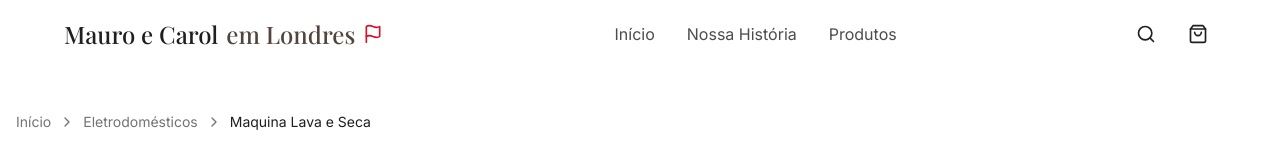
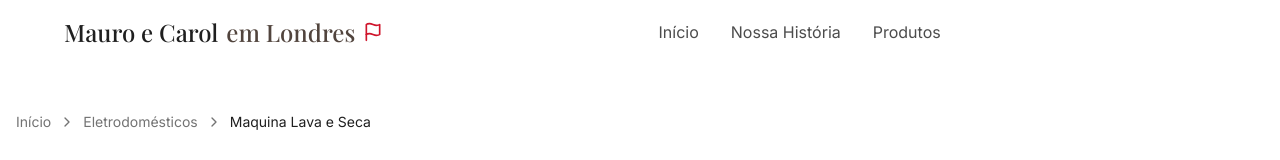
Before and after one commit to Modernize-se/vendas-mauro-carol, a React (Vite) app: page /product/1 in a window 1280 px wide. Shown: the top 160 px of the page. Built offline with nearby package versions, Linux system fonts and the light colour scheme.

Commit message:
Remove header icons
Removes the shopping bag and search icons from the header.

```diff
--- a/src/components/Header.tsx
+++ b/src/components/Header.tsx
@@ -1,13 +1,11 @@
 import { useState, useEffect } from 'react';
 import { Link, useLocation } from 'react-router-dom';
-import { ShoppingBag, Menu, X, Search, Flag } from 'lucide-react';
+import { Menu, X, Flag } from 'lucide-react';
 import { cn } from '@/lib/utils';
 
 const Header = () => {
   const [isScrolled, setIsScrolled] = useState(false);
   const [mobileMenuOpen, setMobileMenuOpen] = useState(false);
-  const [searchOpen, setSearchOpen] = useState(false);
-  const [searchQuery, setSearchQuery] = useState('');
   const location = useLocation();
 
   useEffect(() => {
@@ -25,13 +23,7 @@ const Header = () => {
 
   useEffect(() => {
     setMobileMenuOpen(false);
-    setSearchOpen(false);
   }, [location]);
-
-  const handleSearch = (e: React.FormEvent) => {
-    e.preventDefault();
-    window.location.href = `/?search=${encodeURIComponent(searchQuery)}`;
-  };
 
   return (
     <header
@@ -64,22 +56,7 @@ const Header = () => {
             </a>
           </nav>
 
-          <div className="flex items-center space-x-4">
-            <button
-              onClick={() => setSearchOpen(!searchOpen)}
-              className="p-2 rounded-full hover:bg-secondary transition-colors"
-              aria-label="Search"
-            >
-              <Search size={20} />
-            </button>
-            <Link
-              to="/"
-              className="p-2 rounded-full hover:bg-secondary transition-colors"
-              aria-label="Shopping bag"
-            >
-              <ShoppingBag size={20} />
-            </Link>
-
+          <div className="flex items-center">
             <button
               className="md:hidden p-2 rounded-full hover:bg-secondary transition-colors"
               onClick={() => setMobileMenuOpen(!mobileMenuOpen)}
@@ -89,28 +66,6 @@ const Header = () => {
             </button>
           </div>
         </div>
-
-        {searchOpen && (
-          <div className="absolute left-0 right-0 top-full mt-1 px-4 py-3 bg-background/95 backdrop-blur-md shadow-md rounded-b-lg animate-slide-in">
-            <form onSubmit={handleSearch} className="flex items-center">
-              <input
-                type="text"
-                placeholder="Buscar produtos..."
-                className="w-full bg-transparent border-b border-border/50 py-2 px-0 focus:outline-none focus:border-primary"
-                value={searchQuery}
-                onChange={(e) => setSearchQuery(e.target.value)}
-                autoFocus
-              />
-              <button
-                type="submit"
-                className="ml-2 p-2 rounded-full hover:bg-secondary transition-colors"
-                aria-label="Submit search"
-              >
-                <Search size={18} />
-              </button>
-            </form>
-          </div>
-        )}
       </div>
 
       {mobileMenuOpen && (
@@ -125,22 +80,6 @@ const Header = () => {
             <a href="#products" className="text-xl font-medium pb-4 border-b border-border/30">
               Produtos
             </a>
-            <form onSubmit={handleSearch} className="mt-6 flex items-center">
-              <input
-                type="text"
-                placeholder="Buscar produtos..."
-                className="w-full bg-transparent border-b border-primary/50 py-2 px-0 focus:outline-none focus:border-primary"
-                value={searchQuery}
-                onChange={(e) => setSearchQuery(e.target.value)}
-              />
-              <button
-                type="submit"
-                className="ml-2 p-2 rounded-full hover:bg-secondary transition-colors"
-                aria-label="Submit search"
-              >
-                <Search size={18} />
-              </button>
-            </form>
           </nav>
         </div>
       )}
```
